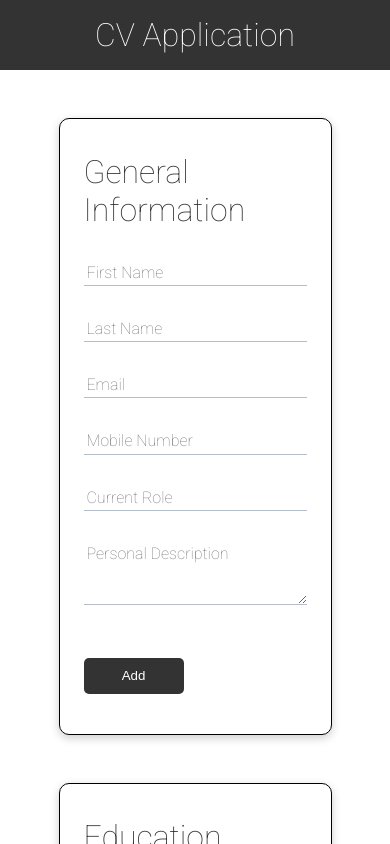
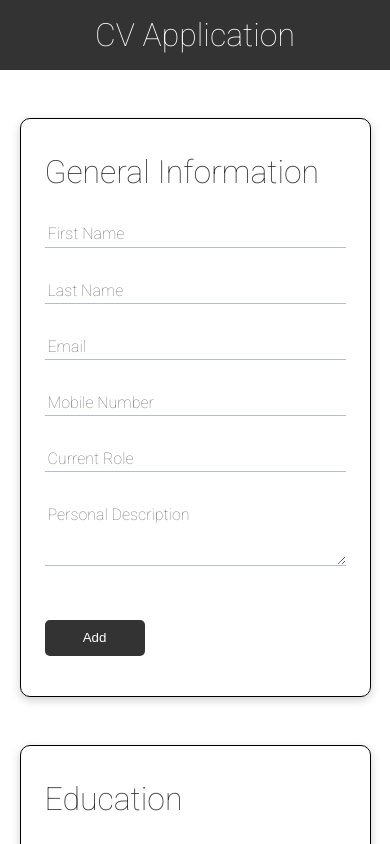
Before and after one commit to Ge0w/CV-Builder, a React (Create React App) app: page / in a window 390 px wide. Shown: the top 844 px of the page. Built offline with nearby package versions, Linux system fonts and the light colour scheme.

Commit message:
Mobile friendly CV

```diff
--- a/src/index.css
+++ b/src/index.css
@@ -192,3 +192,14 @@ input {
     padding: 20px;
   }
 }
+
+@media screen and (max-width: 480px) {
+  .cv-container {
+    font-size: 2.5vw;
+  }
+
+  .card {
+    margin: 1.5rem 0;
+    width: 90%;
+  }
+}
```
